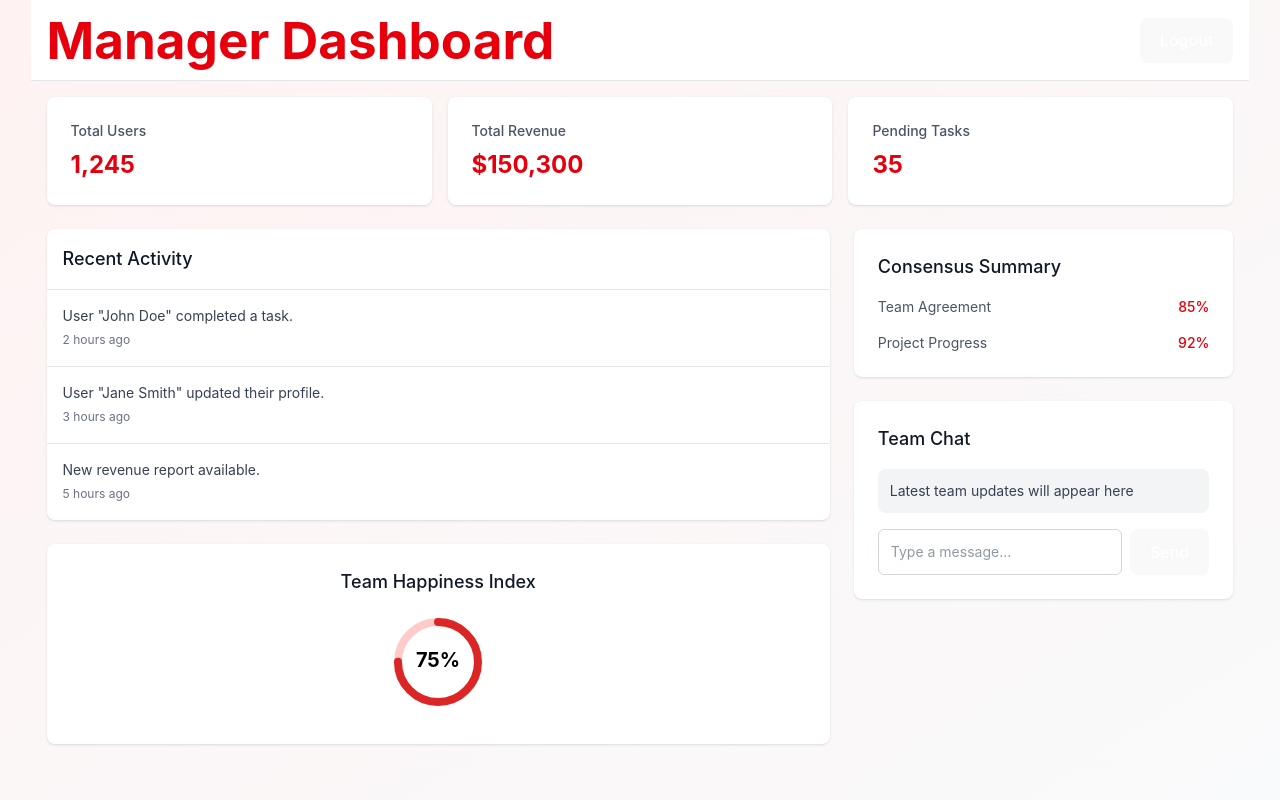
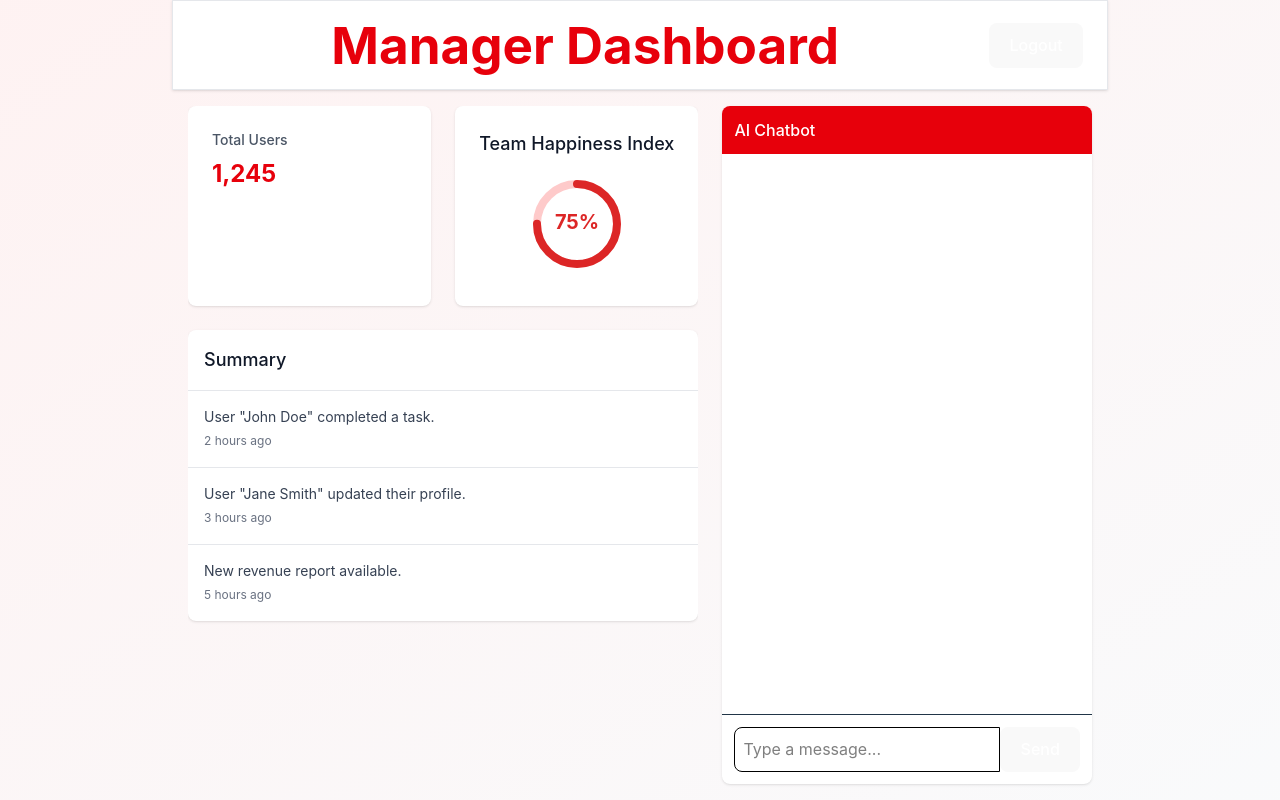
Before and after one commit to shriyasrinivasan1/ADPLucidity, a React (Vite) app in the folder frontend/: page / in a window 1280 px wide. Built offline with nearby package versions, Linux system fonts and the light colour scheme.

Commit message:
better ui

```diff
--- a/frontend/src/ManagerDashboard.jsx
+++ b/frontend/src/ManagerDashboard.jsx
@@ -1,8 +1,15 @@
-
 import React, { useState, useEffect } from 'react';
 
 const ManagerDashboard = () => {
   const [percentage, setPercentage] = useState(75);
+  const [messages, setMessages] = useState([]);
+  const [input, setInput] = useState('');
+  const [typing, setTyping] = useState(false);
+
+  const radius = 40; // Circle radius
+  const strokeWidth = 8; // Stroke thickness
+  const circumference = 2 * Math.PI * radius; // Full circumference
+  const progress = (percentage / 100) * circumference; // Arc length
 
   useEffect(() => {
     setTimeout(() => {
@@ -10,73 +17,44 @@ const ManagerDashboard = () => {
     }, 2000);
   }, []);
 
-  const radius = 40; // Circle radius
-  const strokeWidth = 8; // Stroke thickness
-  const circumference = 2 * Math.PI * radius; // Full circumference
-  const progress = (percentage / 100) * circumference; // Arc length
+  const handleSendMessage = () => {
+    if (input.trim() === '') return;
+
+    const userMessage = { text: input, sender: 'user' };
+    setMessages([...messages, userMessage]);
+    setInput('');
+    setTyping(true);
+
+    setTimeout(() => {
+      const botMessage = { text: `Echo: ${input}`, sender: 'bot' };
+      setMessages(prev => [...prev, botMessage]);
+      setTyping(false);
+    }, 1500);
+  };
 
   return (
-    <div className="min-h-screen bg-gray-50">
-      {/* Gradient Background */}
+    <div className="min-h-screen bg-gray-50 relative">
       <div className="fixed inset-0 bg-gradient-to-br from-red-50 to-gray-50" />
-
-      {/* Main Content */}
-      <div className="relative">
-        {/* Header */}
-        <header className="bg-white border-b border-gray-200 px-4 py-3">
-          <div className="max-w-7xl mx-auto flex justify-between items-center">
-            <h1 className="text-2xl font-bold text-red-600">Manager Dashboard</h1>
-            <button className="bg-red-600 text-white py-2 px-4 rounded-md hover:bg-red-700 transition-colors">
+      <div className="relative flex flex-col h-screen">
+        <header className="bg-white border border-gray-200 shadow-sm px-6 py-4">
+          <div className="flex justify-between items-center max-w-full mx-auto">
+            <h1 className="text-3xl font-bold text-red-600 text-center whitespace-nowrap mx-auto">Manager Dashboard</h1>
+            <button className="bg-red-600 text-white py-2 px-6 rounded-md hover:bg-red-700 transition-colors ml-4">
               Logout
             </button>
           </div>
         </header>
 
-        {/* Dashboard Content */}
-        <main className="max-w-7xl mx-auto p-4">
-          {/* Stats Grid */}
-          <div className="grid grid-cols-1 md:grid-cols-2 lg:grid-cols-3 gap-4 mb-6">
-            <div className="bg-white rounded-lg shadow p-6">
+        <div className="flex flex-1 overflow-hidden p-4 gap-6">
+          {/* Main Content */}
+          <div className="flex-[3_3_0%] overflow-y-auto min-w-0">
+            <main className="w-full">
+              <div className="grid grid-cols-2 gap-6 mb-6">
+                <div className="bg-white rounded-lg shadow-sm p-6">
                   <h2 className="text-gray-600 text-sm font-medium mb-2">Total Users</h2>
                   <p className="text-2xl font-bold text-red-600">1,245</p>
                 </div>
-            <div className="bg-white rounded-lg shadow p-6">
-              <h2 className="text-gray-600 text-sm font-medium mb-2">Total Revenue</h2>
-              <p className="text-2xl font-bold text-red-600">$150,300</p>
-            </div>
-            <div className="bg-white rounded-lg shadow p-6">
-              <h2 className="text-gray-600 text-sm font-medium mb-2">Pending Tasks</h2>
-              <p className="text-2xl font-bold text-red-600">35</p>
-            </div>
-          </div>
-
-          {/* Two Column Layout */}
-          <div className="grid grid-cols-1 lg:grid-cols-3 gap-6">
-            {/* Main Content Area */}
-            <div className="lg:col-span-2">
-              {/* Recent Activity */}
-              <div className="bg-white rounded-lg shadow mb-6">
-                <div className="border-b border-gray-200 p-4">
-                  <h2 className="text-lg font-medium text-gray-900">Recent Activity</h2>
-                </div>
-                <ul className="divide-y divide-gray-200">
-                  <li className="p-4 hover:bg-gray-50">
-                    <p className="text-sm text-gray-700">User "John Doe" completed a task.</p>
-                    <span className="text-xs text-gray-500">2 hours ago</span>
-                  </li>
-                  <li className="p-4 hover:bg-gray-50">
-                    <p className="text-sm text-gray-700">User "Jane Smith" updated their profile.</p>
-                    <span className="text-xs text-gray-500">3 hours ago</span>
-                  </li>
-                  <li className="p-4 hover:bg-gray-50">
-                    <p className="text-sm text-gray-700">New revenue report available.</p>
-                    <span className="text-xs text-gray-500">5 hours ago</span>
-                  </li>
-                </ul>
-              </div>
-
-              {/* Happiness Index (Updated) */}
-              <div className="bg-white rounded-lg shadow p-6 mb-6 flex flex-col items-center">
+                <div className="bg-white rounded-lg shadow-sm p-6 flex flex-col items-center">
                   <h2 className="text-lg font-medium text-gray-900 mb-4">Team Happiness Index</h2>
                   <svg width="100" height="100" viewBox="0 0 100 100" className="mb-2">
                     {/* Background Circle */}
@@ -108,7 +86,8 @@ const ManagerDashboard = () => {
                       y="50"
                       textAnchor="middle"
                       dy="5"
-                    className="text-xl font-bold text-red-600"
+                      className="text-xl font-bold"
+                      fill="#DC2626"
                     >
                       {percentage}%
                     </text>
@@ -116,39 +95,78 @@ const ManagerDashboard = () => {
                 </div>
               </div>
 
-            {/* Sidebar */}
-            <div className="lg:col-span-1">
-              {/* Consensus Summary */}
-              <div className="bg-white rounded-lg shadow p-6 mb-6">
-                <h2 className="text-lg font-medium text-gray-900 mb-4">Consensus Summary</h2>
-                <div className="space-y-4">
-                  <div className="flex justify-between items-center">
-                    <span className="text-sm text-gray-600">Team Agreement</span>
-                    <span className="text-sm font-medium text-red-600">85%</span>
+              {/* Summary */}
+              <div className="bg-white rounded-lg shadow-sm">
+                <div className="border-b border-gray-200 p-4">
+                  <h2 className="text-lg font-medium text-gray-900">Summary</h2>
                 </div>
-                  <div className="flex justify-between items-center">
-                    <span className="text-sm text-gray-600">Project Progress</span>
-                    <span className="text-sm font-medium text-red-600">92%</span>
+                <ul className="divide-y divide-gray-200">
+                  <li className="p-4 hover:bg-gray-50">
+                    <p className="text-sm text-gray-700">User "John Doe" completed a task.</p>
+                    <span className="text-xs text-gray-500">2 hours ago</span>
+                  </li>
+                  <li className="p-4 hover:bg-gray-50">
+                    <p className="text-sm text-gray-700">User "Jane Smith" updated their profile.</p>
+                    <span className="text-xs text-gray-500">3 hours ago</span>
+                  </li>
+                  <li className="p-4 hover:bg-gray-50">
+                    <p className="text-sm text-gray-700">New revenue report available.</p>
+                    <span className="text-xs text-gray-500">5 hours ago</span>
+                  </li>
+                </ul>
+              </div>
+            </main>
+          </div>
+
+          {/* Permanent Chat Panel */}
+          <div className="flex-1 flex flex-col">
+            <div className="bg-white rounded-lg shadow-sm flex-1 flex flex-col">
+              <div className="bg-red-600 text-white p-3 flex items-center rounded-t-lg">
+                <span className="font-medium">AI Chatbot</span>
+              </div>
+              <div className="flex-1 overflow-y-auto p-3">
+                {messages.map((msg, index) => (
+                  <div
+                    key={index}
+                    className={`p-2 my-1 rounded-lg max-w-xs ${
+                      msg.sender === 'user' ? 'ml-auto bg-red-100' : 'mr-auto bg-gray-100'
+                    }`}
+                  >
+                    {msg.text}
+                  </div>
+                ))}
+                {typing && (
+                  <div className="p-10">
+                    <div className="flex items-center space-x-3 text-gray-600 text-sm">
+                      <div className="flex h-full items-center space-x-1">
+                        <div className="h-5 animate-bounce">
+                          <div className="h-1.5 w-1.5 rounded-full bg-gray-400"></div>
+                        </div>
+                        <div className="h-5 animate-bounce">
+                          <div className="h-1.5 w-1.5 rounded-full bg-gray-400"></div>
+                        </div>
+                        <div className="h-5 animate-bounce">
+                          <div className="h-1.5 w-1.5 rounded-full bg-gray-400"></div>
                         </div>
                       </div>
-              </div>
-
-              {/* Chat Interface */}
-              <div className="bg-white rounded-lg shadow p-6">
-                <h2 className="text-lg font-medium text-gray-900 mb-4">Team Chat</h2>
-                <div className="space-y-4">
-                  <div className="flex items-start space-x-3">
-                    <div className="flex-1 bg-gray-100 rounded-lg p-3">
-                      <p className="text-sm text-gray-700">Latest team updates will appear here</p>
+                      <p className="mb-4">Typing...</p>
                     </div>
                   </div>
-                  <div className="flex space-x-2">
+                )}
+              </div>
+              <div className="p-3 border-t flex">
                 <input
                   type="text"
+                  className="flex-1 p-2 border rounded-l-lg text-black"
+                  value={input}
+                  onChange={(e) => setInput(e.target.value)}
                   placeholder="Type a message..."
-                      className="flex-1 rounded-md border border-gray-300 px-3 py-2 text-sm focus:outline-none focus:ring-2 focus:ring-red-500 focus:border-transparent"
+                  onKeyPress={(e) => e.key === 'Enter' && handleSendMessage()}
                 />
-                    <button className="bg-red-600 text-white px-4 py-2 rounded-md hover:bg-red-700 transition-colors">
+                <button
+                  className="bg-red-600 text-white px-4 rounded-r-lg hover:bg-red-700 transition-colors"
+                  onClick={handleSendMessage}
+                >
                   Send
                 </button>
               </div>
@@ -156,8 +174,6 @@ const ManagerDashboard = () => {
           </div>
         </div>
       </div>
-        </main>
-      </div>
     </div>
   );
 };
```
Lines whose indentation alone changed are shown as unchanged.
